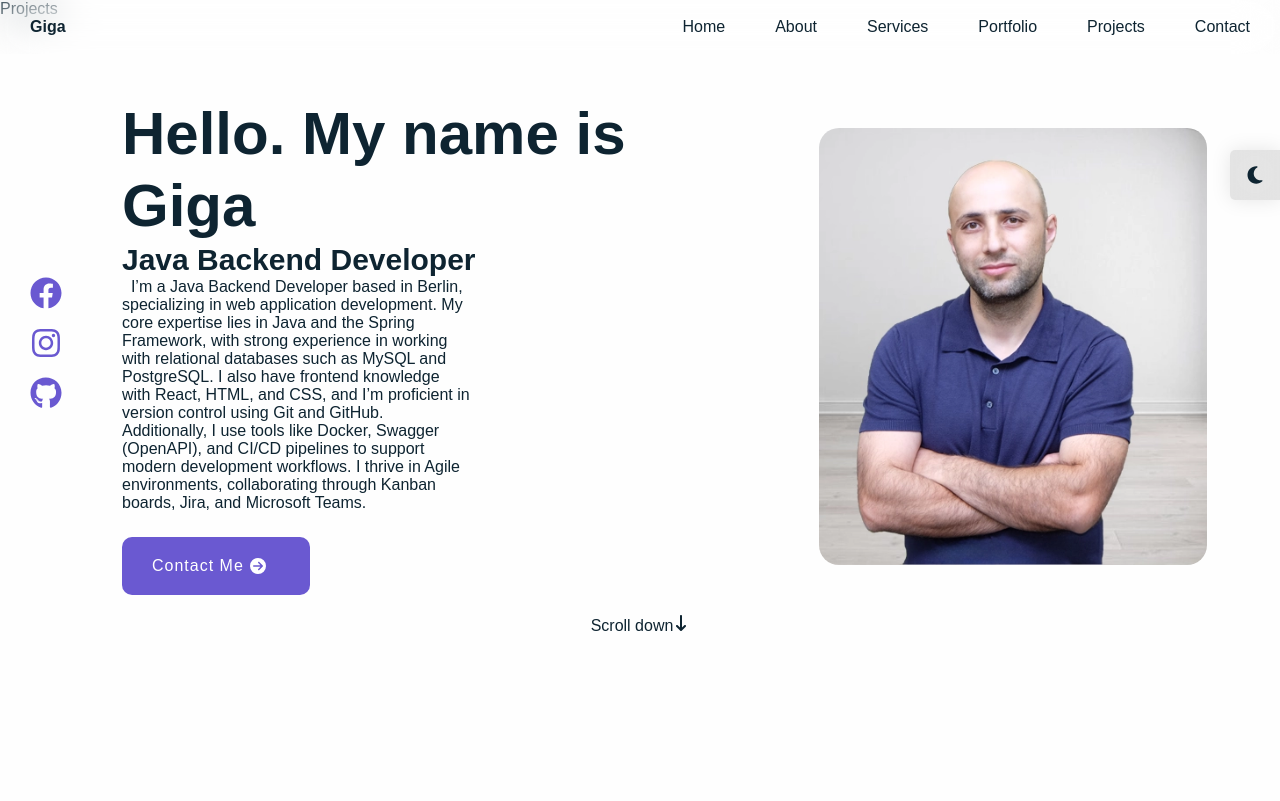
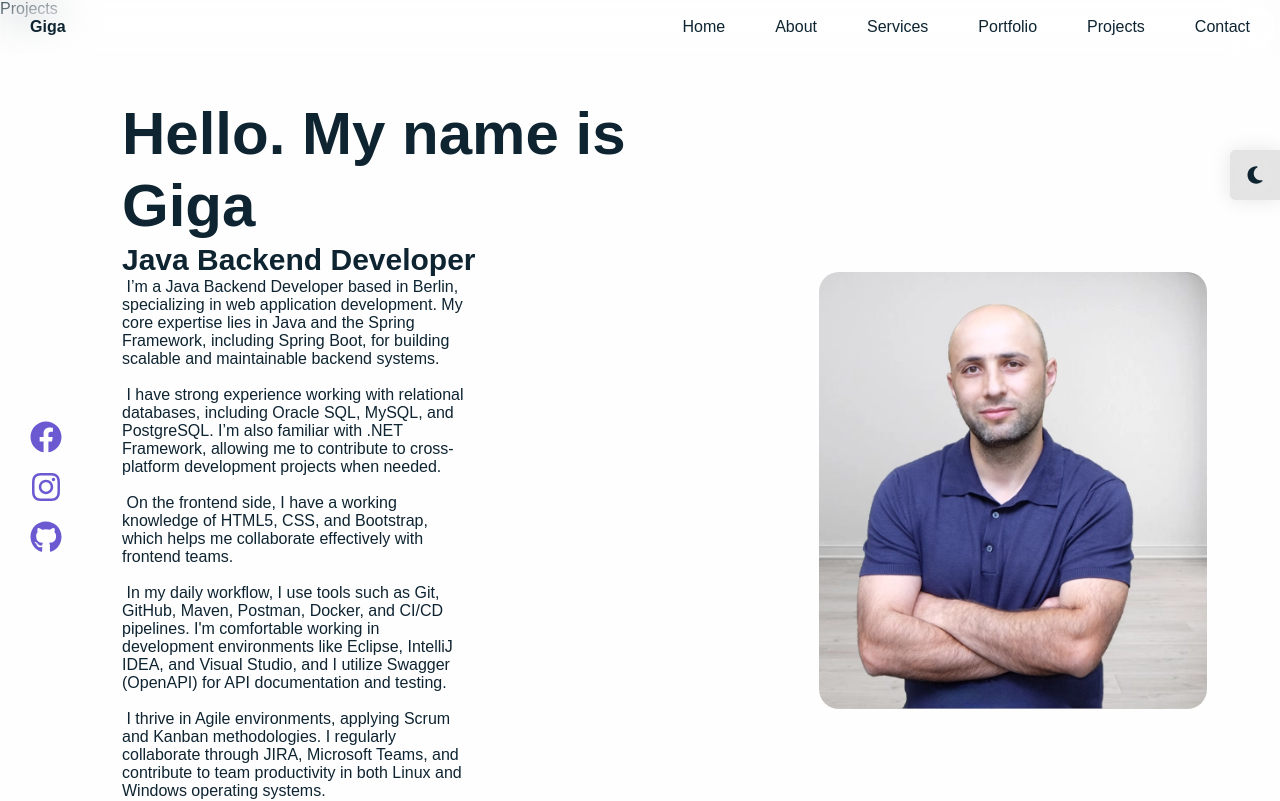
Before and after one commit to TechPortalTaem/My_Portfolio, a React (Vite) app: page / in a window 1280 px wide. Shown: the top 801 px of the page. Built offline with nearby package versions, Linux system fonts and the light colour scheme.

Commit message:
Update Home.jsx

```diff
--- a/src/components/home/Home.jsx
+++ b/src/components/home/Home.jsx
@@ -58,12 +58,15 @@ const Home = () => {
                         custom={2}
                         variants={slideInVariants("left",0.6, 60, true)}
                     >
-                     &nbsp; I’m a Java Backend Developer based in Berlin, specializing in web application development.
-                    My core expertise lies in Java and the Spring Framework,
-                    with strong experience in working with relational databases such as MySQL and PostgreSQL.
-                    I also have frontend knowledge with React, HTML, and CSS, and I’m proficient in version control using Git and GitHub.
-                    Additionally, I use tools like Docker, Swagger (OpenAPI), and CI/CD pipelines to support modern development workflows.
-                    I thrive in Agile environments, collaborating through Kanban boards, Jira, and Microsoft Teams.
+  <p>&nbsp;I’m a Java Backend Developer based in Berlin, specializing in web application development. My core expertise lies in Java and the Spring Framework, including Spring Boot, for building scalable and maintainable backend systems.</p>
+           <br />
+      <p>&nbsp;I have strong experience working with relational databases, including Oracle SQL, MySQL, and PostgreSQL. I’m also familiar with .NET Framework, allowing me to contribute to cross-platform development projects when needed.</p>
+        <br />
+      <p>&nbsp;On the frontend side, I have a working knowledge of HTML5, CSS, and Bootstrap, which helps me collaborate effectively with frontend teams.</p>
+     <br />
+      <p>&nbsp;In my daily workflow, I use tools such as Git, GitHub, Maven, Postman, Docker, and CI/CD pipelines. I'm comfortable working in development environments like Eclipse, IntelliJ IDEA, and Visual Studio, and I utilize Swagger (OpenAPI) for API documentation and testing.</p>
+   <br />
+      <p>&nbsp;I thrive in Agile environments, applying Scrum and Kanban methodologies. I regularly collaborate through JIRA, Microsoft Teams, and contribute to team productivity in both Linux and Windows operating systems.</p>
 
                     </motion.p>
                     <motion.a
```
